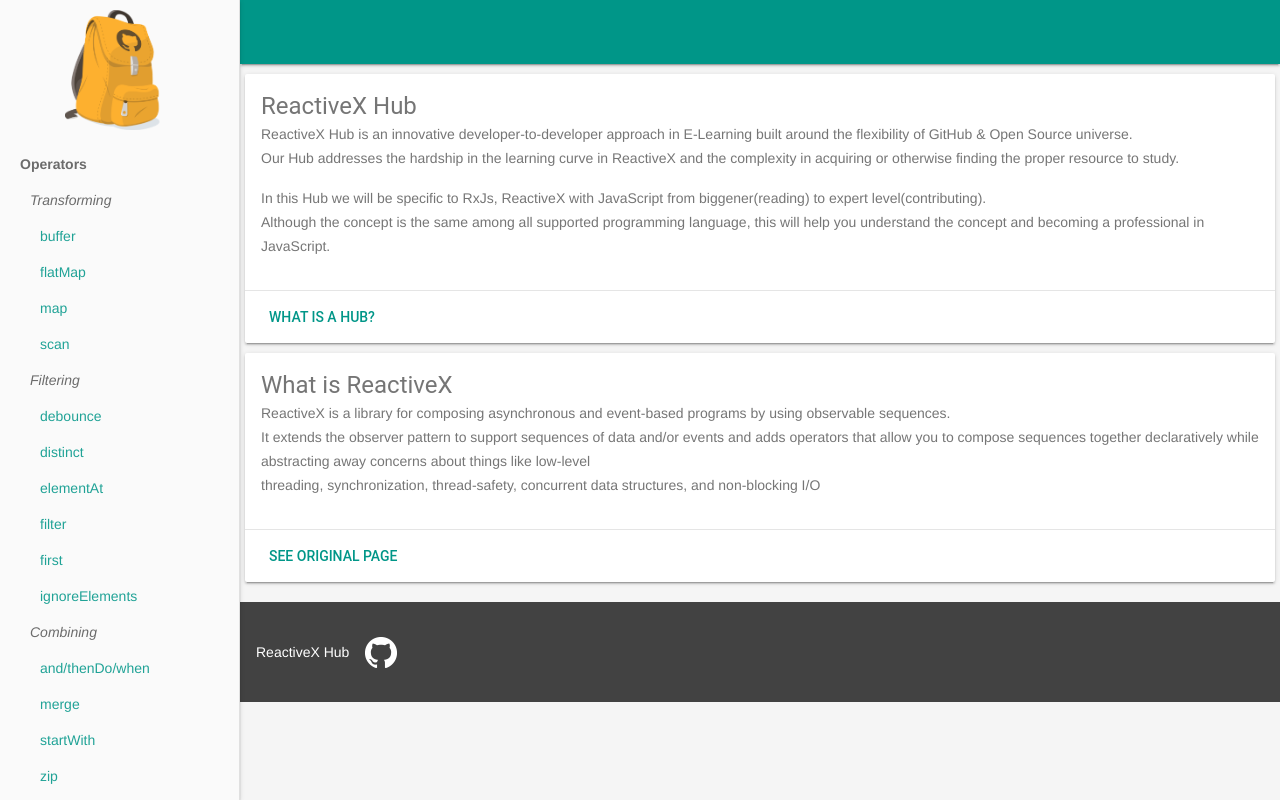
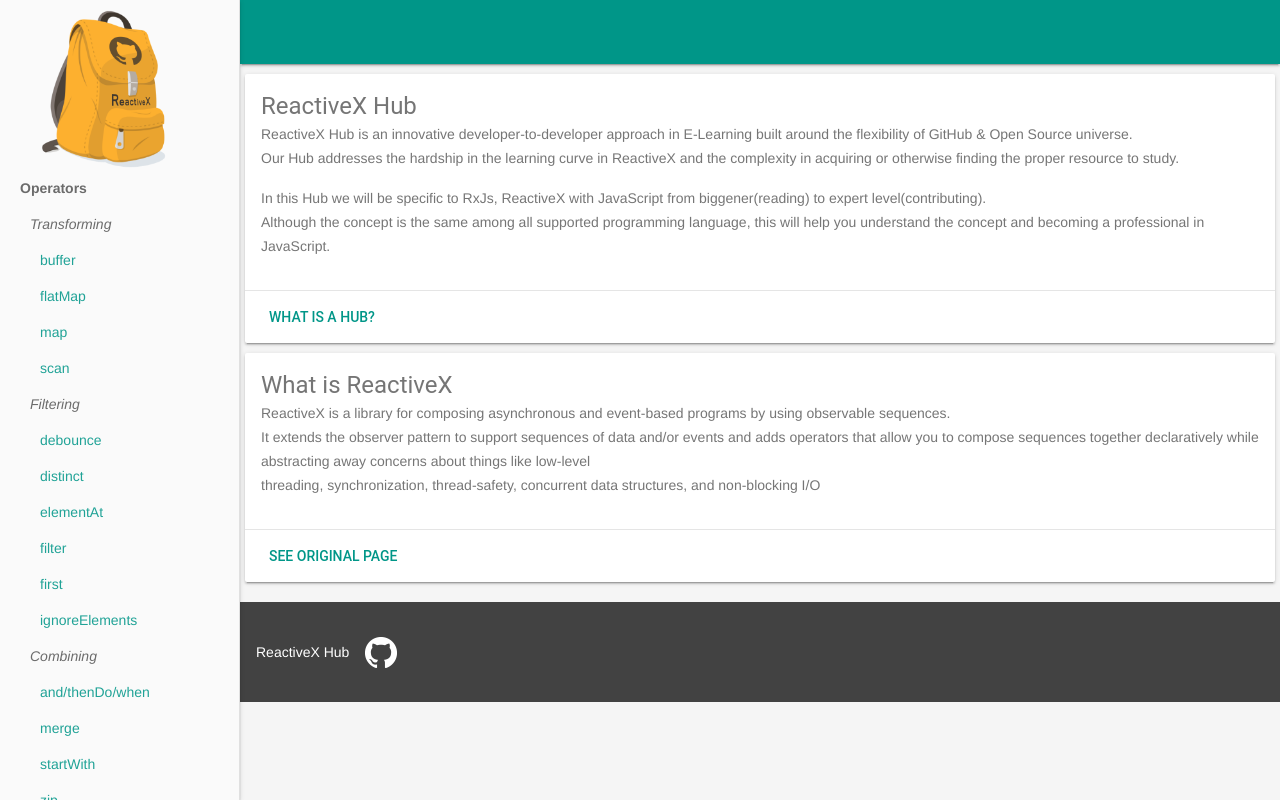
Before and after one commit to msqaddura/ReactiveXHub, a website with bundled scripts: page index.html in a window 1280 px wide. Built offline with nearby package versions, Linux system fonts and the light colour scheme.

Commit message:
Special :gift: from Adam Farhoud

```diff
--- a/index.html
+++ b/index.html
@@ -35,8 +35,8 @@
             </div>
         </header>
         <div class="mdl-layout__drawer" ng-controller="searchController">
-            <span class="mdl-layout-title"><a href="#/home"><img id="logo" src="content/img/pack.png" /></a></span>
-            <nav class="mdl-navigation">
+            <span class="mdl-layout-title"><a href="#/home"><img id="logo" src="content/img/Logo_By_Adam_Farhoud.png" /></a></span>
+            <nav class="mdl-navigation" id="navigator">
                 <ul ng-repeat="link in links"  ng-init="top=link">
                     <a href="{{link.link}}" class="mdl-navigation__link top" ng-hide="{{link.hide || link.isFake}}">{{link.title}}</a>
                     <ul ng-repeat="link in top.links" ng-init="middle=link" ng-hide="{{link.hide || top.hide}}">
--- a/style/style.less
+++ b/style/style.less
@@ -220,7 +220,10 @@
 
 
 #logo{
-        height: 120px;
-    margin-left: 25px;
+        height: 160px;
     margin-top: 10px;
 }
+
+#navigator{
+    padding-top:0px;
+}
```
Also changed, not shown: content/img/Logo_By_Adam_Farhoud.png (added), content/img/pack.png (deleted), style/style.css, style/style.min.css.
